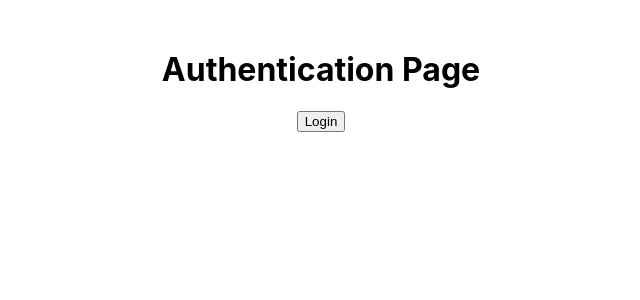
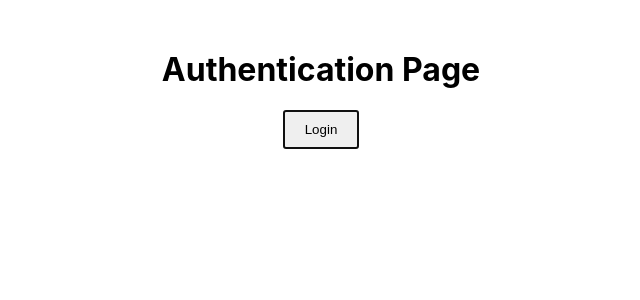
Before and after one commit to nvaneethm/tvapp, a React app: page /auth in a window 1280 px wide. Shown: the top 300 px of the page, without its empty margins (319-959 px from the left). Built offline with nearby package versions, Linux system fonts and the light colour scheme.

Commit message:
focusable button

```diff
--- a/src/components/common/Button.js
+++ b/src/components/common/Button.js
@@ -1,11 +1,31 @@
-import React from 'react';
+import React, { useRef, useEffect } from 'react';
 import PropTypes from 'prop-types';
 
-const Button = ({ onClick, children, tabIndex }) => (
-  <button onClick={onClick} tabIndex={tabIndex}>
-    {children}
-  </button>
-);
+const Button = ({ onClick, children, tabIndex }) => {
+  const buttonRef = useRef(null);
+
+  const handleKeyDown = (event) => {
+    if (event.key === 'Enter' || event.key === ' ') {
+      onClick();
+    }
+  };
+
+  useEffect(() => {
+    buttonRef.current.focus();
+  }, []);
+
+  return (
+    <button
+      ref={buttonRef}
+      onClick={onClick}
+      onKeyDown={handleKeyDown}
+      tabIndex={tabIndex}
+      style={{ padding: '10px 20px', cursor: 'pointer' }}
+    >
+      {children}
+    </button>
+  );
+};
 
 Button.propTypes = {
   onClick: PropTypes.func.isRequired,
```
